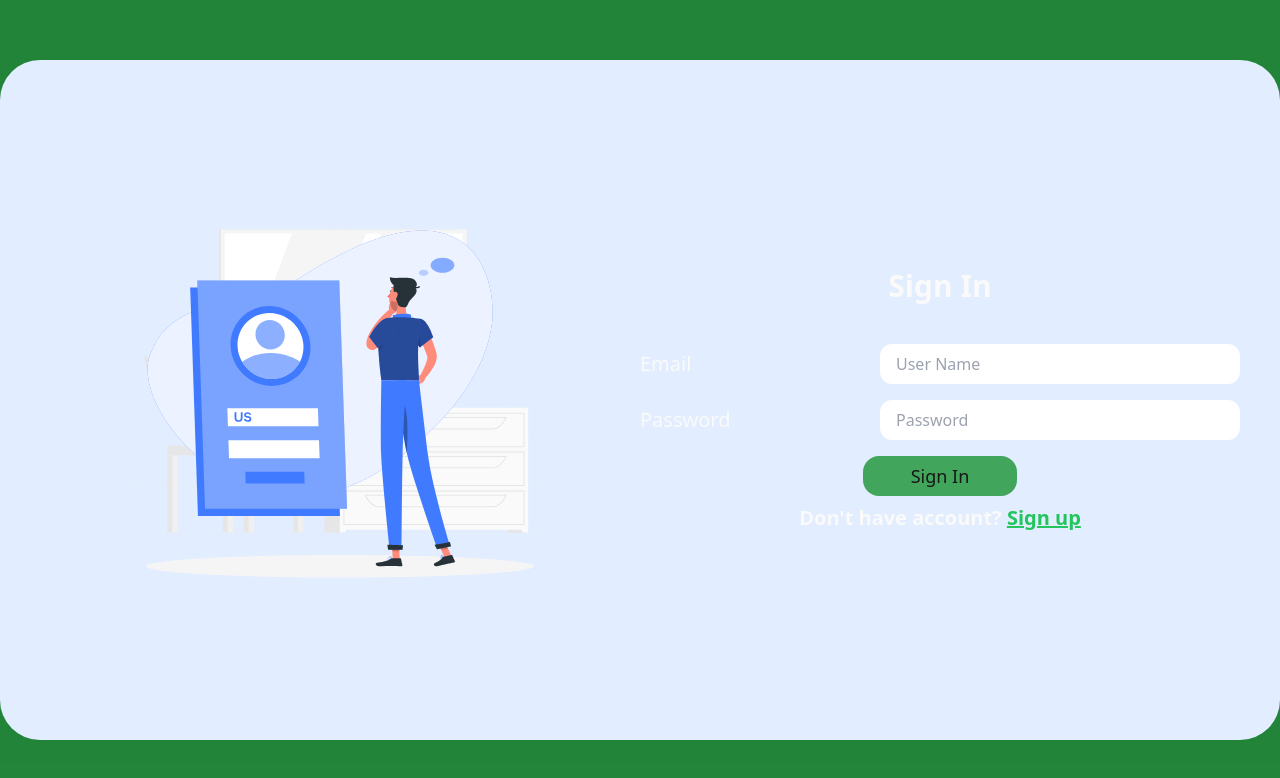
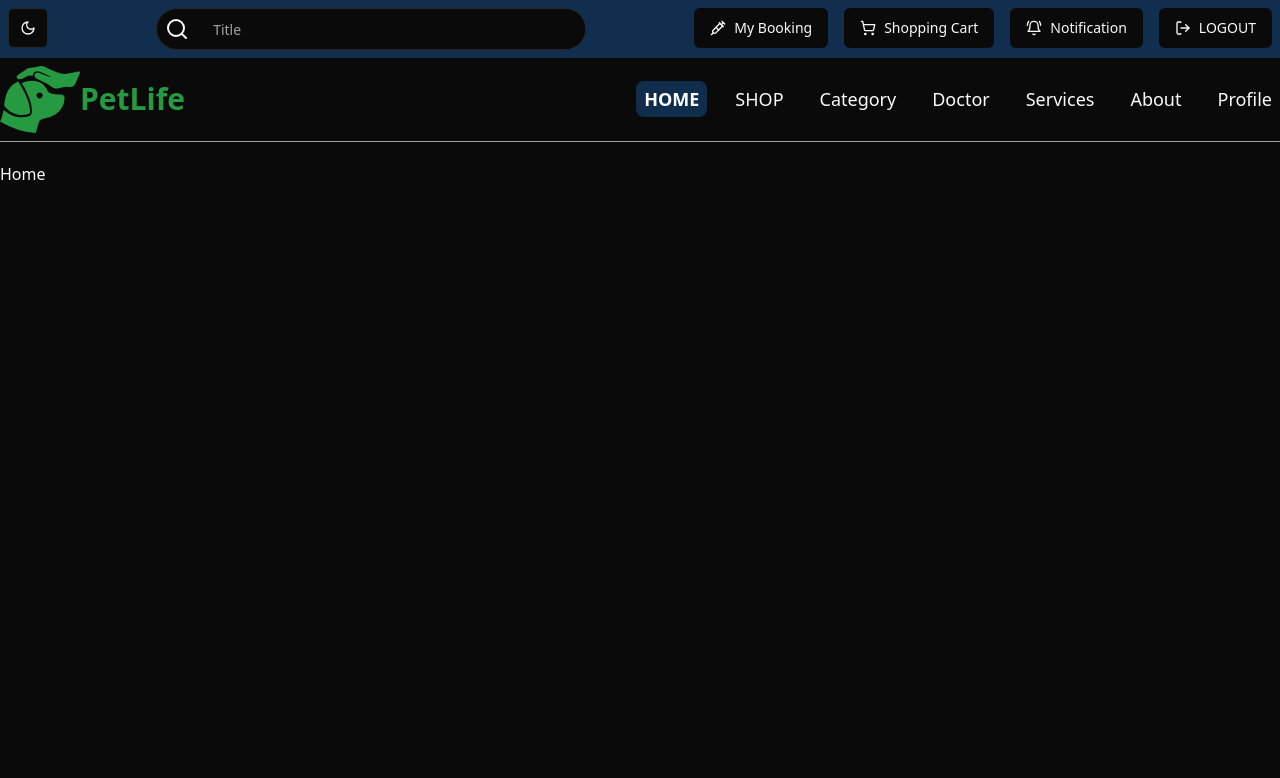
Before and after one commit to mostafa-mosad1/PetCare-final-graduation, a React (Vite) app: page / in a window 1280 px wide. Before the commit this address led to /login. Shown: the top 778 px of the page. Built offline with nearby package versions, Linux system fonts and the light colour scheme.

Commit message:
Initialization Navbar

```diff
--- a/src/Layout/Layout.tsx
+++ b/src/Layout/Layout.tsx
@@ -4,7 +4,7 @@ import { Outlet } from "react-router-dom";
 
 function Layout() {
   return (
-    <div>
+    <div className="">
       <HeaderOne />
       <HeaderTwo />
       <Outlet />
--- a/src/components/Header/HeaderOne.tsx
+++ b/src/components/Header/HeaderOne.tsx
@@ -1,6 +1,14 @@
 import { Button } from "@/components/ui/button";
 import { Input } from "@/components/ui/input";
-import { BellRing, LogOut, Search, ShoppingCart, Syringe } from "lucide-react";
+import {
+  BellRing,
+  BriefcaseBusiness,
+  LogOut,
+  Plus,
+  Search,
+  ShoppingCart,
+  Syringe,
+} from "lucide-react";
 import { useState } from "react";
 import { Moon, Sun } from "lucide-react";
 
@@ -11,13 +19,15 @@ import {
   DropdownMenuTrigger,
 } from "@/components/ui/dropdown-menu";
 import { useTheme } from "./theme-provider";
+import Cookies from "@/Cookies";
 
 function HeaderOne() {
+  const typeNav = Cookies.get("type");
   const [searchInput, setSearchInput] = useState("");
   const { setTheme } = useTheme();
   return (
-    <div className="bg-lightBG dark:bg-darkBG relative z-50 p-2 ">
-      <div className="flex justify-between items-end  w-full  space-x-2">
+    <div className="bg-mains relative z-50 p-2 ">
+      <div className="flex justify-between    ">
         <DropdownMenu>
           <DropdownMenuTrigger asChild>
             <Button variant="outline" size="icon">
@@ -45,7 +55,7 @@ function HeaderOne() {
           }}
           action=""
         >
-          <div className="flex space-x-1 bg-background  overflow-hidden rounded-full">
+          <div className="flex space-x-1 bg-background  border overflow-hidden rounded-full">
             <Search className="m-2 " />
             <Input
               onChange={(e) => {
@@ -58,7 +68,25 @@ function HeaderOne() {
           </div>
         </form>
         <div className="flex gap-4">
-          <Button className="bg-background text-foreground">
+          {typeNav === "Vet" && (
+            <Button className="bg-background text-foreground ">
+              <Syringe />
+              VET Booking
+            </Button>
+          )}
+          {typeNav === "Trader" && (
+            <>
+              <Button className="bg-background text-foreground ">
+                <BriefcaseBusiness />
+                My Products
+              </Button>
+              <Button className="bg-background text-foreground ">
+                <Plus />
+                Add Product
+              </Button>
+            </>
+          )}
+          <Button className="bg-background text-foreground ">
             <Syringe /> My Booking
           </Button>
           <Button className="bg-background text-foreground">
@@ -68,7 +96,7 @@ function HeaderOne() {
             <BellRing /> Notification
           </Button>
           <Button className="bg-background text-foreground">
-            <LogOut /> LOG
+            <LogOut /> LOGOUT
           </Button>
         </div>
       </div>
--- a/src/components/Header/HeaderTwo.tsx
+++ b/src/components/Header/HeaderTwo.tsx
@@ -1,7 +1,94 @@
+import { useState } from "react";
+import { NavLink, useNavigate } from "react-router-dom";
+import logo from "../../assets/logo.png.svg";
+import { AlignRight, Menu } from "lucide-react";
 function HeaderTwo() {
+  const navigate = useNavigate();
+
+  const [showMenu, setShoweMenu] = useState(false);
   return (
-    <div className="relative z-50 p-2 bg-background">
-      <p>SectionTwo</p>
+    <div className="flex items-center justify-between text-sm py-2 mb-5 border-b border-b-gray-400 ">
+      <img
+        onClick={() => navigate("/")}
+        className="w-20 cursor-pointer"
+        src={logo}
+        alt=""
+      />
+      <h1 className="text-3xl font-bold text-[#269A41]">PetLife</h1>
+      <ul className="hidden md:flex justify-end  gap-5 font-medium flex-1">
+        <NavLink to="/">
+          <li className="py-1 text-lg px-2 ">HOME</li>
+          <hr className="border-none outline-none h-0.5 bg-primary w-3/5 m-auto hidden" />
+        </NavLink>
+        <NavLink to={"/shop"}>
+          <li className="py-1 text-lg px-2 ">SHOP</li>
+          <hr className="border-none outline-none h-0.5 bg-primary w-3/5 m-auto hidden" />
+        </NavLink>
+        <NavLink to={"/category"}>
+          <li className="py-1 text-lg px-2 ">Category</li>
+          <hr className="border-none outline-none h-0.5 bg-primary w-3/5 m-auto hidden" />
+        </NavLink>
+        <NavLink to={"/doctor"}>
+          <li className="py-1 text-lg px-2 ">Doctor</li>
+          <hr className="border-none outline-none h-0.5 bg-primary w-3/5 m-auto hidden" />
+        </NavLink>
+        <NavLink to={"/services"}>
+          <li className="py-1 text-lg px-2 ">Services</li>
+          <hr className="border-none outline-none h-0.5 bg-primary w-3/5 m-auto hidden" />
+        </NavLink>
+        <NavLink to={"/about"}>
+          <li className="py-1 text-lg px-2 ">About</li>
+          <hr className="border-none outline-none h-0.5 bg-primary w-3/5 m-auto hidden" />
+        </NavLink>
+        <NavLink to={"/profile"}>
+          <li className="py-1 text-lg px-2 ">Profile</li>
+          <hr className="border-none outline-none h-0.5 bg-primary w-3/5 m-auto hidden" />
+        </NavLink>
+      </ul>
+      <div className="flex items-center gap-4">
+        <div onClick={() => setShoweMenu(true)} className="w-6 md:hidden">
+          <Menu />
+        </div>
+
+        {/*-----Mobile Menu ------*/}
+        <div
+          className={` ${
+            showMenu ? "fixed w-full" : "h-0 w-0"
+          } md:hidden right-0 top-0 bottom-0 z-20 overflow-hidden bg-white transition-all`}
+        >
+          <div className="flex items-center justify-between px-5 my-14">
+            <img className="w-20" src={logo} alt="" />
+            <h1 className="text-3xl font-bold text-[#269A41]">PetLife</h1>
+
+            <div className="w-7" onClick={() => setShoweMenu(false)}>
+              <AlignRight />
+            </div>
+          </div>
+          <ul className="flex flex-col items-center gap-2 mt-5 px-5 text-lg font-medium ">
+            <NavLink onClick={() => setShoweMenu(false)} to="/">
+              <p className="px-4 py-2 rounded inline-block">Home</p>
+            </NavLink>
+            <NavLink onClick={() => setShoweMenu(false)} to="/shop">
+              <p className="px-4 py-2 rounded inline-block">SHOP</p>
+            </NavLink>
+            <NavLink onClick={() => setShoweMenu(false)} to="/category">
+              <p className="px-4 py-2 rounded inline-block">Category</p>
+            </NavLink>
+            <NavLink onClick={() => setShoweMenu(false)} to="/doctor">
+              <p className="px-4 py-2 rounded inline-block">Doctor</p>
+            </NavLink>
+            <NavLink onClick={() => setShoweMenu(false)} to="/services">
+              <p className="px-4 py-2 rounded inline-block">Services</p>
+            </NavLink>
+            <NavLink onClick={() => setShoweMenu(false)} to="/about">
+              <p className="px-4 py-2 rounded inline-block">About</p>
+            </NavLink>
+            <NavLink onClick={() => setShoweMenu(false)} to="/profile">
+              <p className="px-4 py-2 rounded inline-block">Profile</p>
+            </NavLink>
+          </ul>
+        </div>
+      </div>
     </div>
   );
 }
--- a/src/index.css
+++ b/src/index.css
@@ -27,7 +27,8 @@
     --chart-3: 197 37% 24%;
     --chart-4: 43 74% 66%;
     --chart-5: 27 87% 67%;
-    --radius: 0.5rem
+    --radius: 0.5rem;
+    --mains: 212 64% 19%;
   }
   .dark {
     --background: 0 0% 3.9%;
@@ -53,7 +54,8 @@
     --chart-2: 160 60% 45%;
     --chart-3: 30 80% 55%;
     --chart-4: 280 65% 60%;
-    --chart-5: 340 75% 55%
+    --chart-5: 340 75% 55%;
+    --mains: 212 64% 19%;
   }
 }
 @layer base {
@@ -64,19 +66,19 @@
     @apply bg-background text-foreground;
   }
 }
-.me  {
+.me {
   background-image: url("./assets/log.png");
   position: relative;
-
 }
-.log  {
+.log {
   background-image: url("./assets/logo.png.svg");
   position: relative;
-
 }
 .overlay {
   background-color: rgba(0, 0, 0, 0.685);
   position: absolute;
   inset: 0;
-
 }
+.active {
+  @apply text-white font-bold bg-[#112D4E] rounded-lg;
+}
--- /dev/null
+++ b/src/pages/Doctor.tsx
@@ -0,0 +1,5 @@
+function Doctor() {
+  return <div>Doctor</div>;
+}
+
+export default Doctor;
--- /dev/null
+++ b/src/pages/Home.tsx
@@ -0,0 +1,5 @@
+function Home() {
+  return <div>Home</div>;
+}
+
+export default Home;
--- /dev/null
+++ b/src/pages/Profile.tsx
@@ -0,0 +1,5 @@
+function Profile() {
+  return <div>Profile</div>;
+}
+
+export default Profile;
--- /dev/null
+++ b/src/pages/Services.tsx
@@ -0,0 +1,5 @@
+function Services() {
+  return <div>Services</div>;
+}
+
+export default Services;
--- /dev/null
+++ b/src/pages/Shop.tsx
@@ -0,0 +1,5 @@
+function Shop() {
+  return <div>Shop</div>;
+}
+
+export default Shop;
--- a/src/router/index.tsx
+++ b/src/router/index.tsx
@@ -1,4 +1,46 @@
-import ProtectRoute from "@/Auth/ProtectRoute";
+import Cookies from "@/Cookies";
+import Layout from "@/Layout/Layout";
+import About from "@/pages/About";
+import Doctor from "@/pages/Doctor";
+import Home from "@/pages/Home";
+import Login from "@/pages/Login";
+import Mybooking from "@/pages/Mybooking";
+import Profile from "@/pages/Profile";
+import Services from "@/pages/Services";
+import Shop from "@/pages/Shop";
+import Signup from "@/pages/Signup";
+
+import {
+  createBrowserRouter,
+  createRoutesFromElements,
+  Route,
+} from "react-router-dom";
+const isAllow = Cookies.get("token");
+console.log(isAllow);
+
+const router = createBrowserRouter(
+  createRoutesFromElements(
+    <Route>
+      {/* 1 */}
+      <Route path="/" element={<Layout />}>
+        <Route index element={<Home />}></Route>
+        <Route path="/doctor" element={<Doctor />}></Route>
+        <Route path="/shop" element={<Shop />}></Route>
+        <Route path="/services" element={<Services />}></Route>
+        <Route path="/about" element={<About />}></Route>
+        <Route path="/profile" element={<Profile />}></Route>
+        <Route path="/my-booking" element={<Mybooking />}></Route>
+      </Route>
+
+      {/* 2 */}
+      <Route path="/login" element={<Login />}></Route>
+      <Route path="/signup" element={<Signup />}></Route>
+    </Route>
+  )
+);
+export default router;
+
+/* import ProtectRoute from "@/Auth/ProtectRoute";
 import Cookies from "@/Cookies";
 import Layout from "@/Layout/Layout";
 import About from "@/pages/About";
@@ -17,7 +59,7 @@ console.log(isAllow);
 const router = createBrowserRouter(
   createRoutesFromElements(
     <Route>
-      {/* 1 */}
+      //1
       <Route path="/" element={<Layout />}>
         <Route
           index
@@ -37,7 +79,7 @@ const router = createBrowserRouter(
         ></Route>
       </Route>
 
-      {/* 2 */}
+      // 2
       <Route
         path="/login"
         element={
@@ -58,3 +100,5 @@ const router = createBrowserRouter(
   )
 );
 export default router;
+
+ */
--- a/tailwind.config.js
+++ b/tailwind.config.js
@@ -46,6 +46,7 @@ module.exports = {
         border: "hsl(var(--border))",
         input: "hsl(var(--input))",
         ring: "hsl(var(--ring))",
+        mains: "hsl(var(--mains))",
         chart: {
           1: "hsl(var(--chart-1))",
           2: "hsl(var(--chart-2))",
```
Also changed, not shown: src/components/ui/button.tsx (+11 -11 lines).
